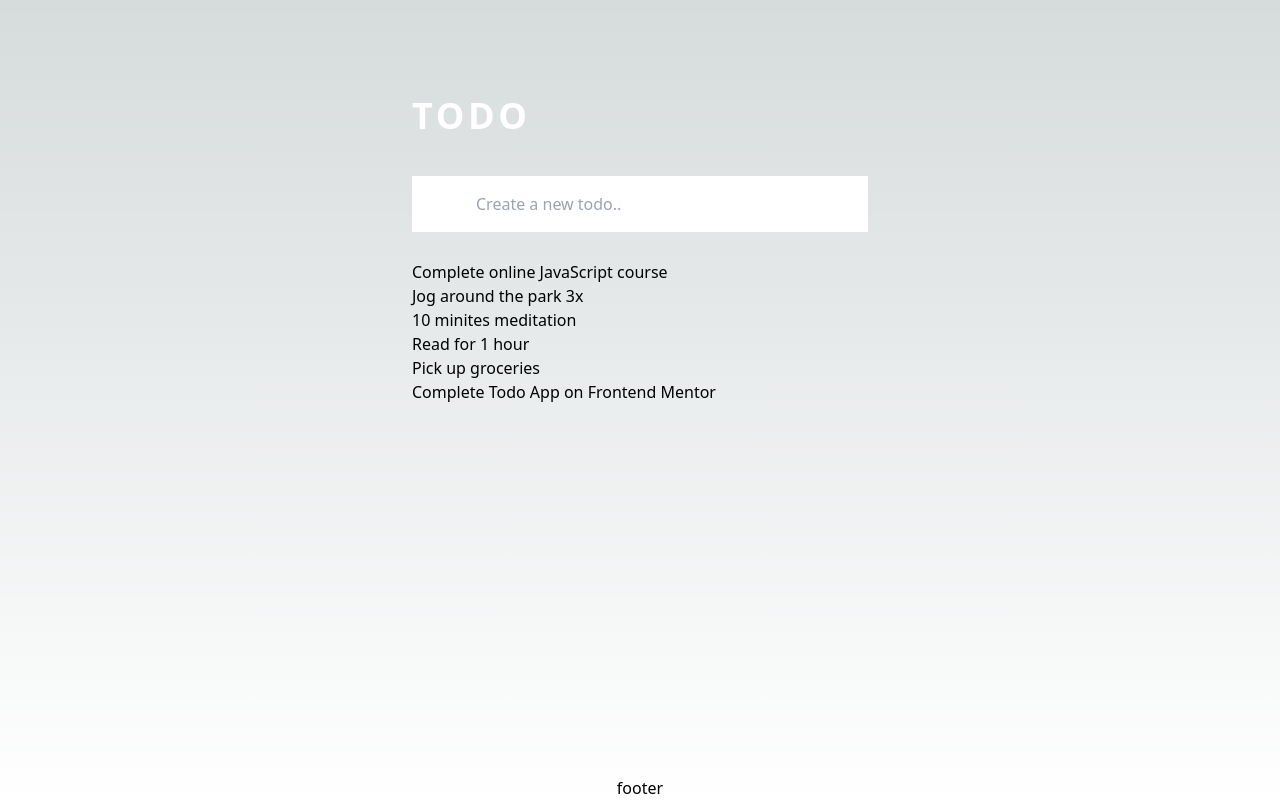
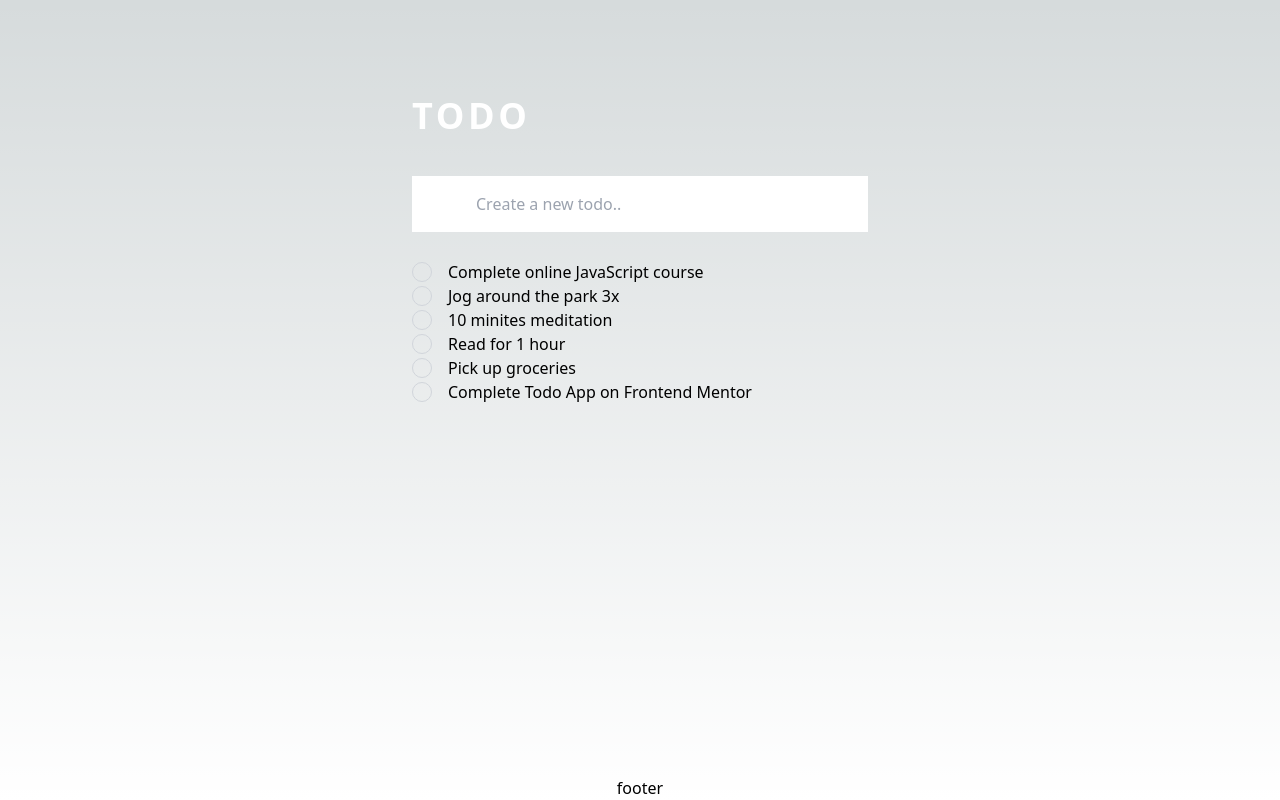
Before and after one commit to ayakamada/todo-app-nextjs, a Next.js app: page / in a window 1280 px wide. Built offline with nearby package versions, Linux system fonts and the light colour scheme.

Commit message:
Update TodoList.jsx

```diff
--- a/src/components/TodoList.jsx
+++ b/src/components/TodoList.jsx
@@ -1,4 +1,32 @@
 import { useTodoContext } from "@/context/TodoContext";
+import CloseIcon from "@/svgs/closeIcon";
+
+const TodoItem = ({ todo }) => {
+  return (
+    <div className="flex justify-between items-center group cursor-pointer">
+      <div className="flex items-center">
+        <div className="w-5 h-5 rounded-full border border-gray-300 mr-4"></div>
+        <p className="text-sm sm:text-base">{todo.title}</p>
+      </div>
+      <div className="w-5 h-5 relative">
+        <a id={`delete`} className="absolute top-0 right-0" onClick="">
+          <CloseIcon
+            className="cursor-pointer
+              sm:w-5
+              sm:h-5
+              dark:text-white
+              hover:filter-black
+              dark:hover:filter-white
+              hover:animate-spin-fast
+              invisible
+              group-hover:visible
+            "
+          />
+        </a>
+      </div>
+    </div>
+  );
+};
 
 export default function TodoList() {
   const { todos } = useTodoContext();
@@ -7,7 +35,7 @@ export default function TodoList() {
       <div className="rounded">
         {todos.map((todo, i) => (
           <div key={i} className="rounded">
-            {todo.title}
+            <TodoItem todo={todo} />
           </div>
         ))}
       </div>
```
